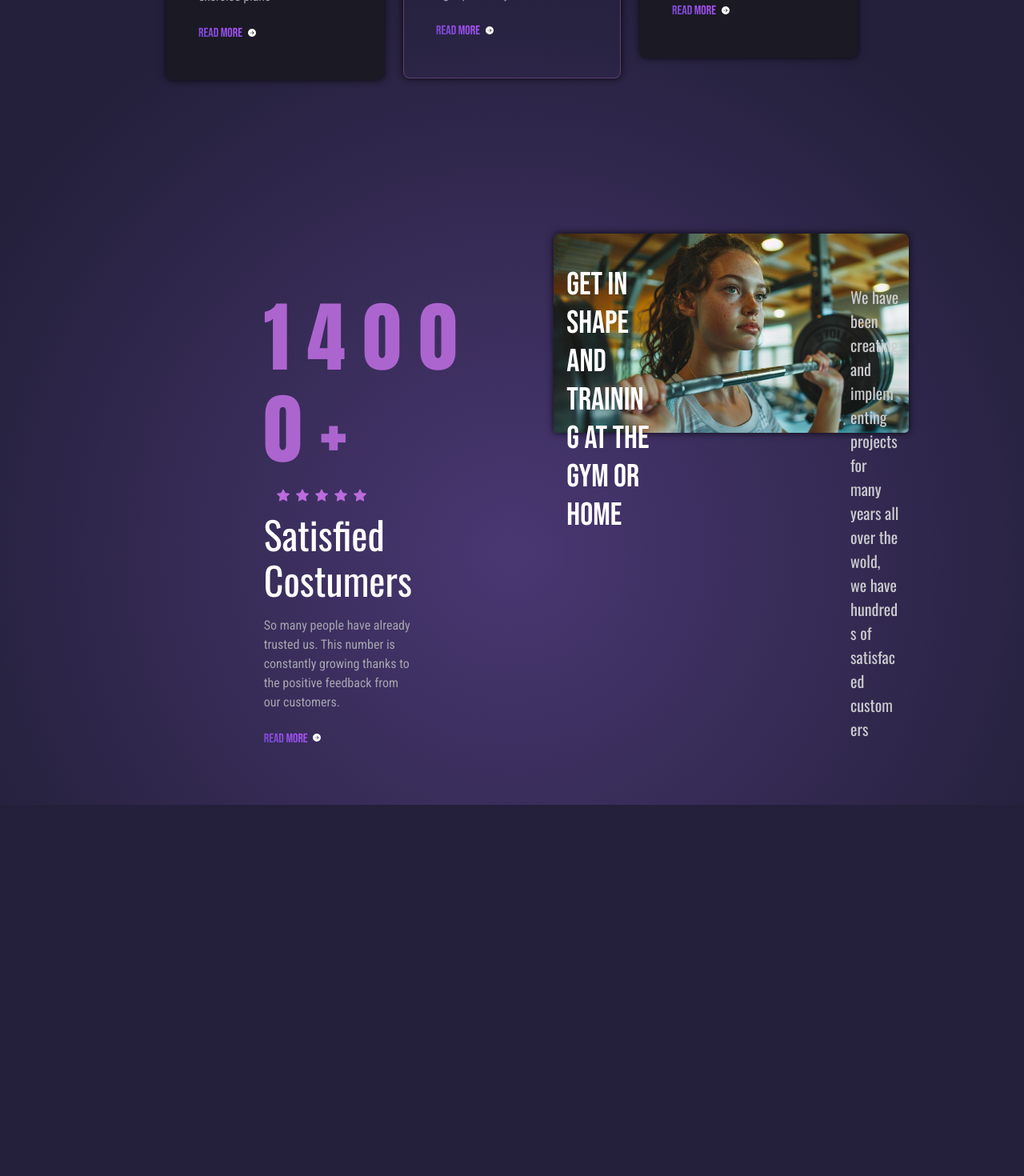
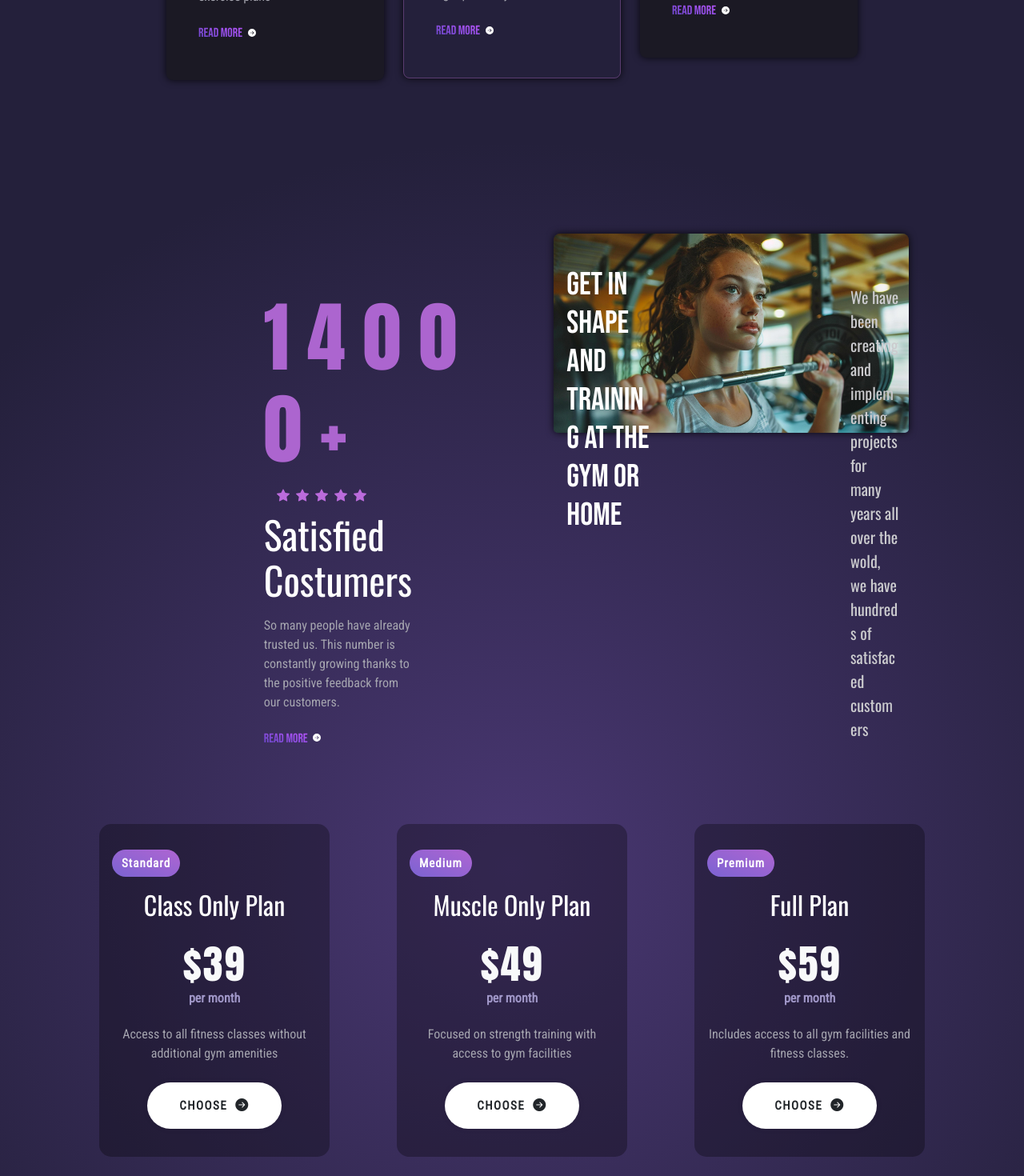
Before and after one commit to Nilost21/ProyectoFinalFront, a React (Vite) app: page / in a window 1280 px wide. Shown: the part 1093-2563 px from the top of the page at 80% size. Before the commit the page ends 2099 px from the top, so only its background shows below. Built offline with nearby package versions, Linux system fonts and the light colour scheme; no server answers; sample sign-in values are in the browser's storage.

Commit message:
ajuste de detalles de funcionalidad y estilos

```diff
--- a/src/components/Cards Home/CardFlex.jsx
+++ b/src/components/Cards Home/CardFlex.jsx
@@ -6,7 +6,7 @@ import '../../css/Card.css';
 function CardFlex() {
   return (
     <>
-      <Card className="bg-transparent border-0 ms-xl-5 ms-md-5 mb-5 text-white me-5 pb-5 px-5 mt-xl-5 slide-up ">
+      <Card className="bg-transparent border-0 ms-xl-5 ms-md-5 mb-5 text-white me-5 pb-5 px-5 mt-xl-5 ">
         <Card.Img
           src="../../../public/img/3.jpg"
           alt="Card image"
--- a/src/components/Cards Home/CardSatisfied.jsx
+++ b/src/components/Cards Home/CardSatisfied.jsx
@@ -6,7 +6,7 @@ import '../../css/Home.css';
 function CardSatisfied() {
   return (
     <>
-      <Card className="bg-transparent mb-5 rounded-3 border-0 p-0 slide-up  ms-md-5 mt-md-5 pt-5 ps-md-5">
+      <Card className="bg-transparent mb-5 rounded-3 border-0 p-0  ms-md-5 mt-md-5 pt-5 ps-md-5">
         <Card.Title className="title number-color mt-4  increase-font-number ms-3  ">
           1 4 0 0 0 +
         </Card.Title>
--- a/src/components/planComponents/FormPlan.jsx
+++ b/src/components/planComponents/FormPlan.jsx
@@ -91,6 +91,8 @@ const FormPlan = ({ planType }) => {
       return;
     }
 
+    setFormSubmitted(true);
+
     emailjs
       .send(
         "service_ofcw5zh",
@@ -112,6 +114,11 @@ const FormPlan = ({ planType }) => {
         setEmail("");
         setPhone("");
         setMessage("");
+
+        setTimeout(()=> {
+          setFormSubmitted(false);
+        }, 3000);
+
       })
       .catch((error) => {
         Swal.fire(
@@ -119,6 +126,7 @@ const FormPlan = ({ planType }) => {
           "There was an error sending your inquiry. Please try again later.",
           "error"
         );
+        setFormSubmitted(false);
       });
 
     emailjs
@@ -133,7 +141,6 @@ const FormPlan = ({ planType }) => {
       )
       .then(() => {})
       .catch((error) => {});
-    setFormSubmitted(true);
   };
 
   return (
@@ -266,7 +273,7 @@ const FormPlan = ({ planType }) => {
         <input type="hidden" name="planType" value={planType} />
 
         <Row className="justify-content-end mb-3">
-          <Col xs={12} md={6} className="text-end">
+          <Col xs={12} md={6} className="text-center text-md-end">
             <Button
               className={`btn-form-plan ${
                 formSubmitted ? "btn-form-plan-sent" : ""
--- a/src/pages/Home/Home.jsx
+++ b/src/pages/Home/Home.jsx
@@ -9,6 +9,8 @@ import CardTrainer from '../../components/Cards Home/CardTrainer';
 import CardDiet from '../../components/Cards Home/CardDiet';
 import CardSatisfied from '../../components/Cards Home/CardSatisfied';
 import CardFlex from '../../components/Cards Home/CardFlex';
+
+import PlanList from '../Plans/PlanList';
 
 function Home() {
   return (
@@ -40,6 +42,9 @@ function Home() {
           </Col>
         </Row>
       </Container>
+      <Container>
+        <PlanList/>
+      </Container>
     </>
   );
 }
```
